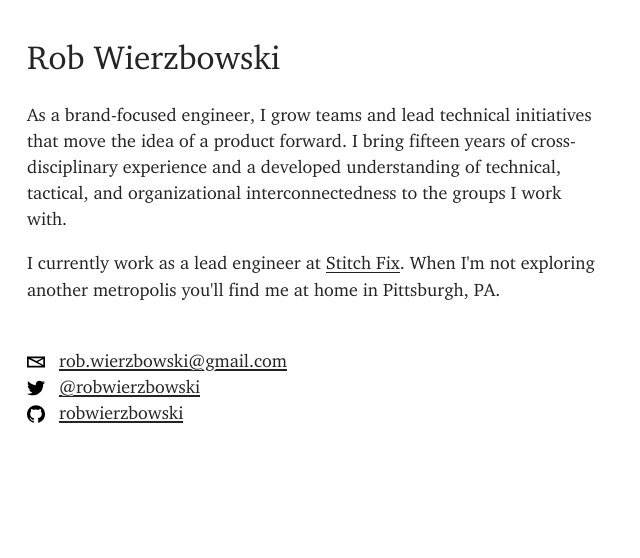
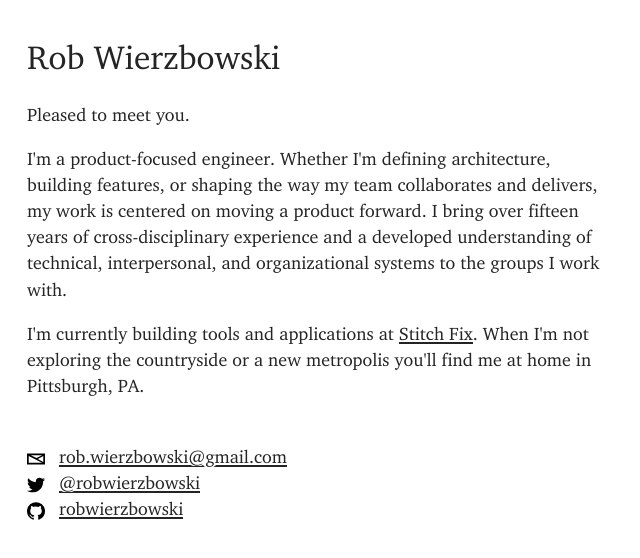
Before and after one commit to robwierzbowski/rw-metal, a website: page src/index.html in a window 1280 px wide. Shown: the whole page, without its empty margins (0-640 px from the left). Drawn offline with Linux system fonts and the light colour scheme.

Commit message:
Refine some copy

```diff
--- a/src/index.html
+++ b/src/index.html
@@ -11,7 +11,7 @@
   <link rel="icon" href="/assets/favicon.svg">
 
   <title>Rob Wierzbowski</title>
-  <meta name=description content="Rob Wierzbowski | Web Application Engineer in Pittsburgh, PA">
+  <meta name=description content="Rob Wierzbowski | Web Application Engineer, Front End Specialist in Pittsburgh, PA">
 
   <style type="text/css">
     /* TODO: Apply browserslist and autoprefixing */
@@ -212,11 +212,15 @@
 
     <article class='content'>
       <p>
-        As a brand-focused engineer, I grow teams and lead technical initiatives that move the idea of a product forward. I bring fifteen years of cross-disciplinary experience and a developed understanding of technical, tactical, and organizational interconnectedness to the groups I work with.
+         Pleased to meet you.
       </p>
 
       <p>
-        I currently work as a lead engineer at <a href="https://www.stitchfix.com">Stitch Fix</a>. When I'm not exploring another metropolis you'll find me at home in Pittsburgh, PA.
+        I'm a product-focused engineer. Whether I'm defining architecture, building features, or shaping the way my team collaborates and delivers, my work is centered on moving a product forward. I bring over fifteen years of cross-disciplinary experience and a developed understanding of technical, interpersonal, and organizational systems to the groups I work with.
+      </p>
+
+      <p>
+        I'm currently building tools and applications at <a href="https://www.stitchfix.com">Stitch Fix</a>. When I'm not exploring the countryside or a new metropolis you'll find me at home in Pittsburgh, PA.
       </p>
     </article>
 
```
